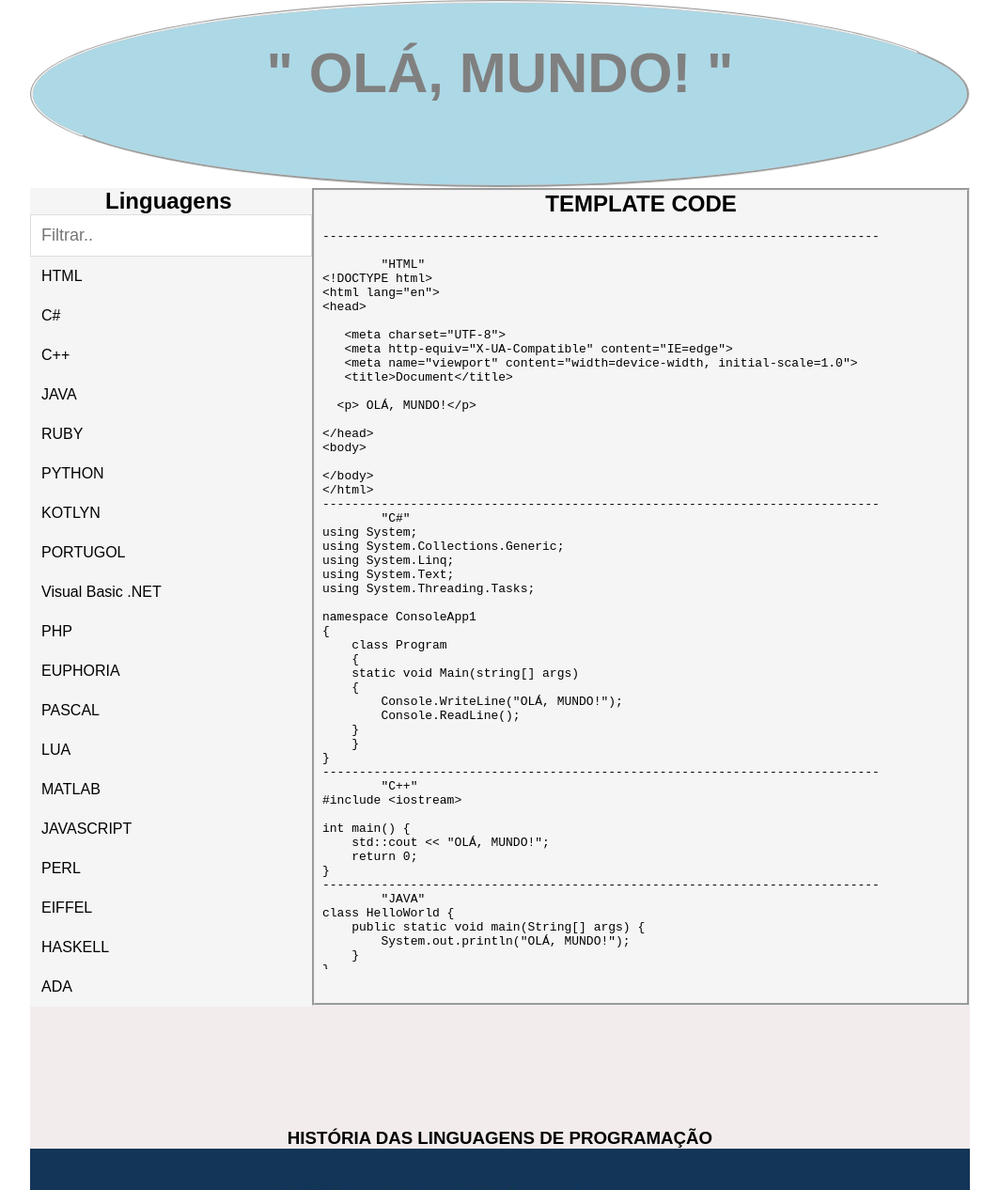
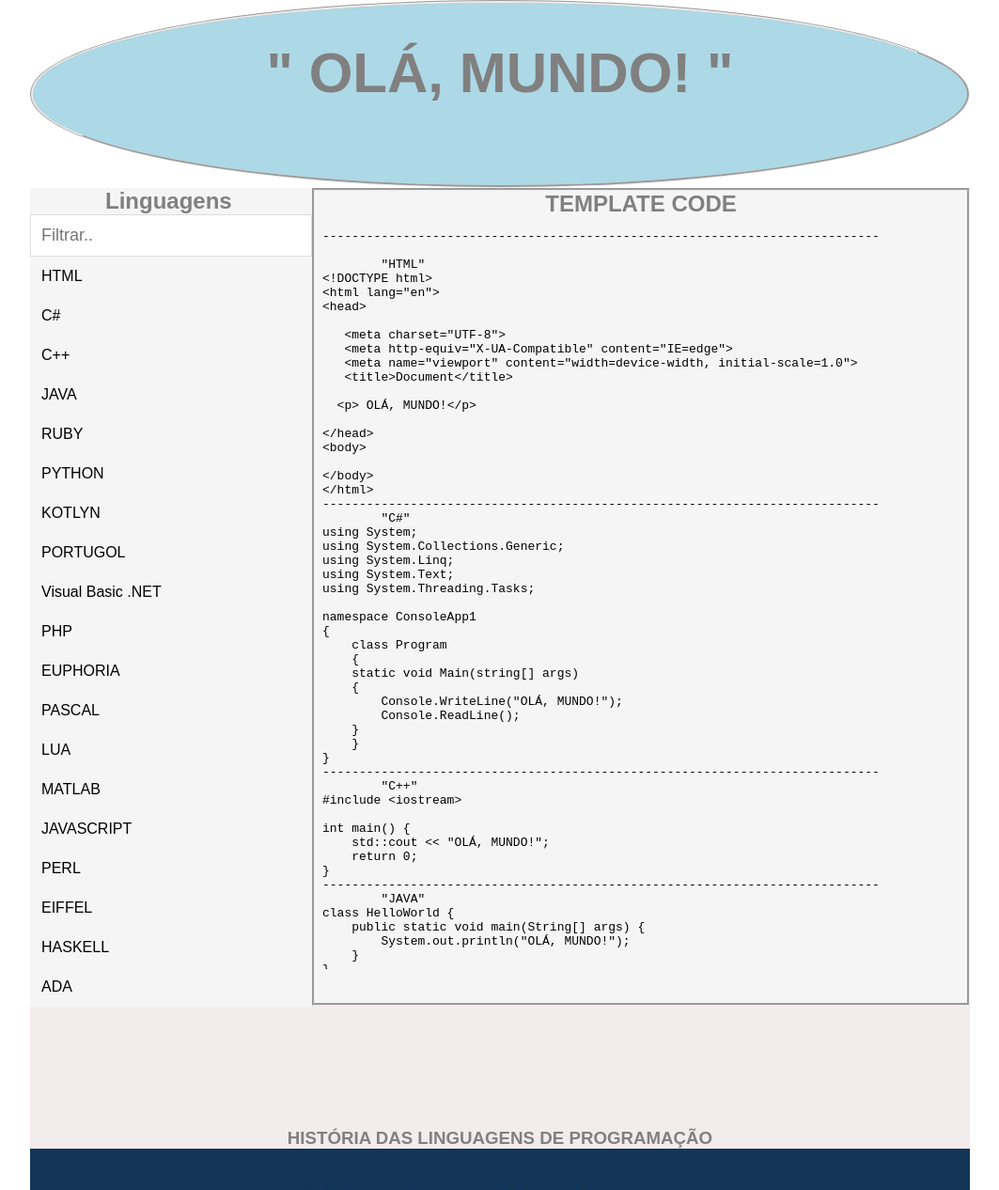
Before and after one commit to patricii/TemplateCode-BR, a plain HTML site: page index.html in a window 1280 px wide. Shown: the top 1266 px of the page at 94% size, without its empty margins (108-1171 px from the left). Drawn offline with Linux system fonts and the light colour scheme.

Commit message:
layout melhorado 4

```diff
--- a/css/style.css
+++ b/css/style.css
@@ -49,6 +49,10 @@ header{
     float:left;
 
 }
+
+#conteudo-left h2{
+    color: grey;
+}
 #conteudo-right{
 
     width: 700px;
@@ -56,6 +60,9 @@ header{
     background-color: whitesmoke;
     border-style: groove;
     float:right;
+}
+#conteudo-right h2{
+    color: grey;
 }
 .catalogo h2{
     text-align: center;
@@ -105,22 +112,26 @@ footer{
     background-color: rgb(243, 236, 236);
 }
 footer h3{
-text-align: center;
+    text-align: center;
+    color: grey;
 }
 footer p{
     text-align: left;
     padding: 10px;
+    color: grey;
 
 }
 footer h4{
     text-align: left;
     padding: 10px;
+    color: rgb(112, 108, 108);
 }
 footer ul li{
     list-style:none;
     text-align: left;
     padding-left: 20px;
     padding: 10px;
+    color: rgb(112, 108, 108);
 }
 footer img{
     width: 100%;
```
